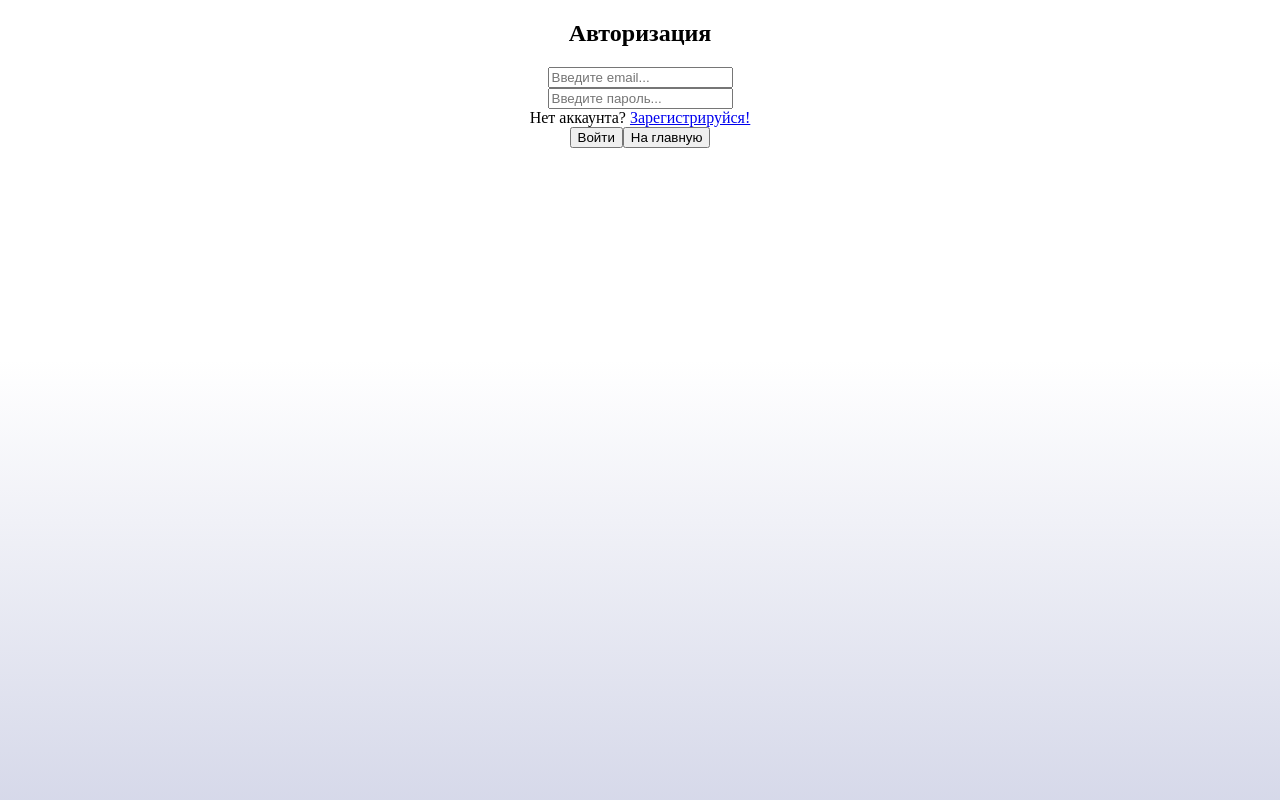
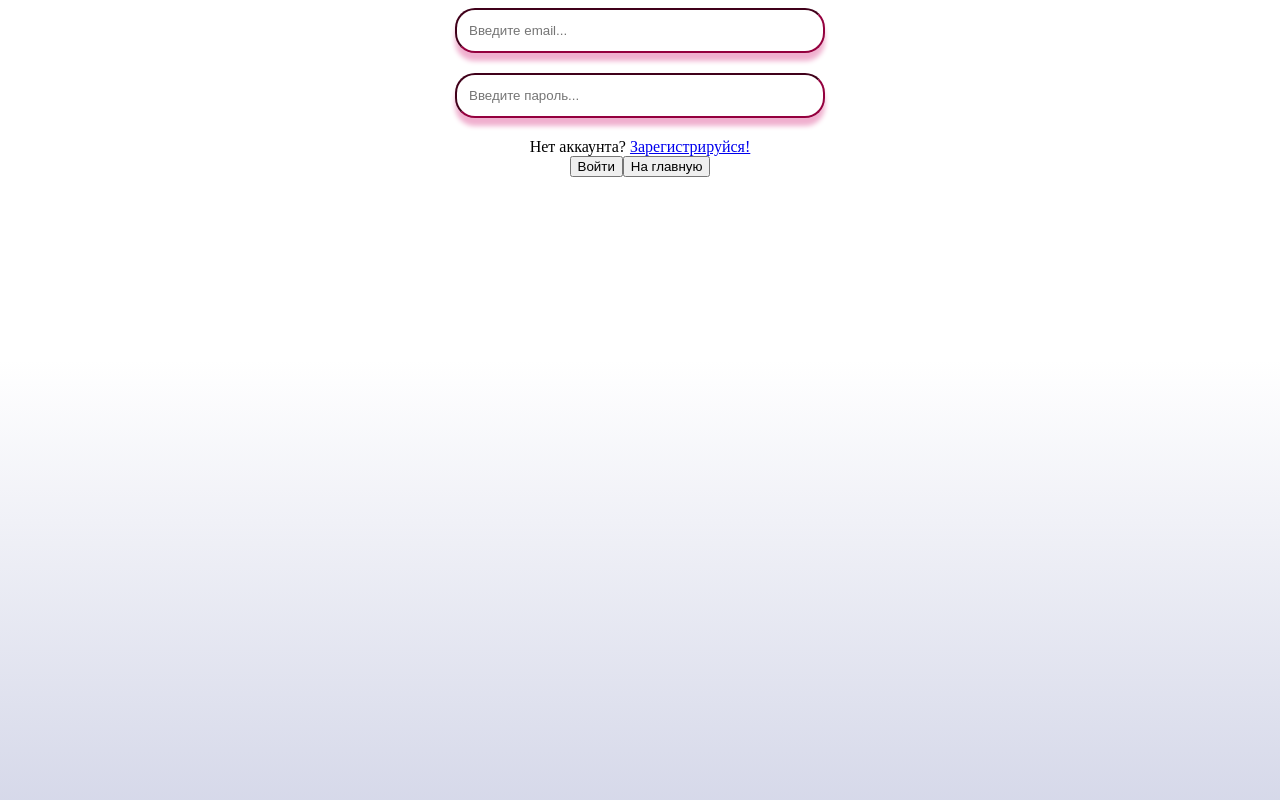
Before and after one commit to izhdenevav/IVVKor, a React (Create React App) app in the folder client/: page /login in a window 1280 px wide. Shown: the top 800 px of the page. Built offline with nearby package versions, Linux system fonts and the light colour scheme; no server answers.

Commit message:
17.02.2023

```diff
--- a/client/src/css-modules/Home.css
+++ b/client/src/css-modules/Home.css
@@ -1,3 +1,7 @@
+*, *::before, *::after {
+    box-sizing: border-box;
+}
+
 html {
     height: 150%;
     background:  linear-gradient(to bottom, white 30%, #B1B6D6);
--- /dev/null
+++ b/client/src/css-modules/Login.css
@@ -0,0 +1,23 @@
+html {
+    height: 150%;
+    background:  linear-gradient(to bottom, white 30%, #B1B6D6);
+}
+
+body {
+    text-align: center;
+}
+
+*, *::before, *::after {
+    box-sizing: border-box;
+}
+
+.loginInput {
+    width: 370px;
+    height: 45px;
+    padding: 0.375rem 0.75rem;
+    color: #211E1E;
+    border-radius: 20px;
+    margin-bottom: 20px;
+    border-color: #94003E;
+    box-shadow: 0px 8px 5px 0px #F0B0CF;
+}
--- a/client/src/pages/Home.js
+++ b/client/src/pages/Home.js
@@ -17,8 +17,7 @@ const Home = () => {
 
     const toCourses = (e) => {
         e.preventDefault()
-        alert("ЖОПА")
-        //navigate('/courses')
+        navigate('/courses')
     }
 
     return (
--- a/client/src/pages/Login.js
+++ b/client/src/pages/Login.js
@@ -2,6 +2,7 @@ import React, {useContext, useState} from 'react';
 import {NavLink, useNavigate} from "react-router-dom";
 import {login} from "../http/userAPI";
 import {Context} from "../index";
+import "../css-modules/Login.css";
 
 const Login =  () => {
     const {user} = useContext(Context)
@@ -25,12 +26,13 @@ const Login =  () => {
     return (
         <>
             <form>
-                <h2>Авторизация</h2>
                 <div>
-                    <input placeholder='Введите email...' value={email} onChange={e => setEmail(e.target.value)}/>
-                </div>
-                <div>
-                    <input type={"password"} placeholder='Введите пароль...' value={password} onChange={e => setPassword(e.target.value)}/>
+                    <div>
+                        <input className="loginInput" placeholder='Введите email...' value={email} onChange={e => setEmail(e.target.value)}/>
+                    </div>
+                    <div>
+                        <input className="loginInput" type={"password"} placeholder='Введите пароль...' value={password} onChange={e => setPassword(e.target.value)}/>
+                    </div>
                 </div>
                 <div>
                     Нет аккаунта? <NavLink to='/registration'>Зарегистрируйся!</NavLink>
```
